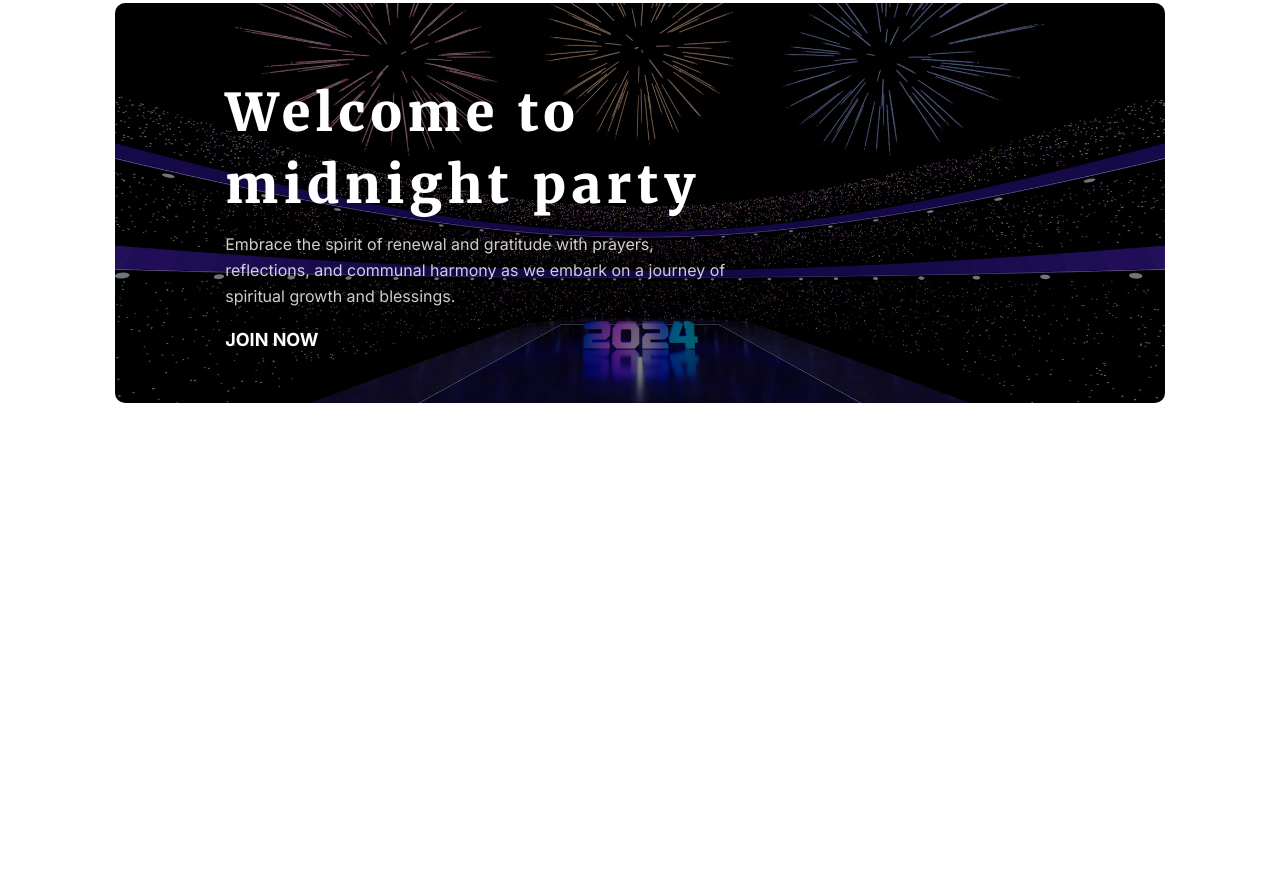
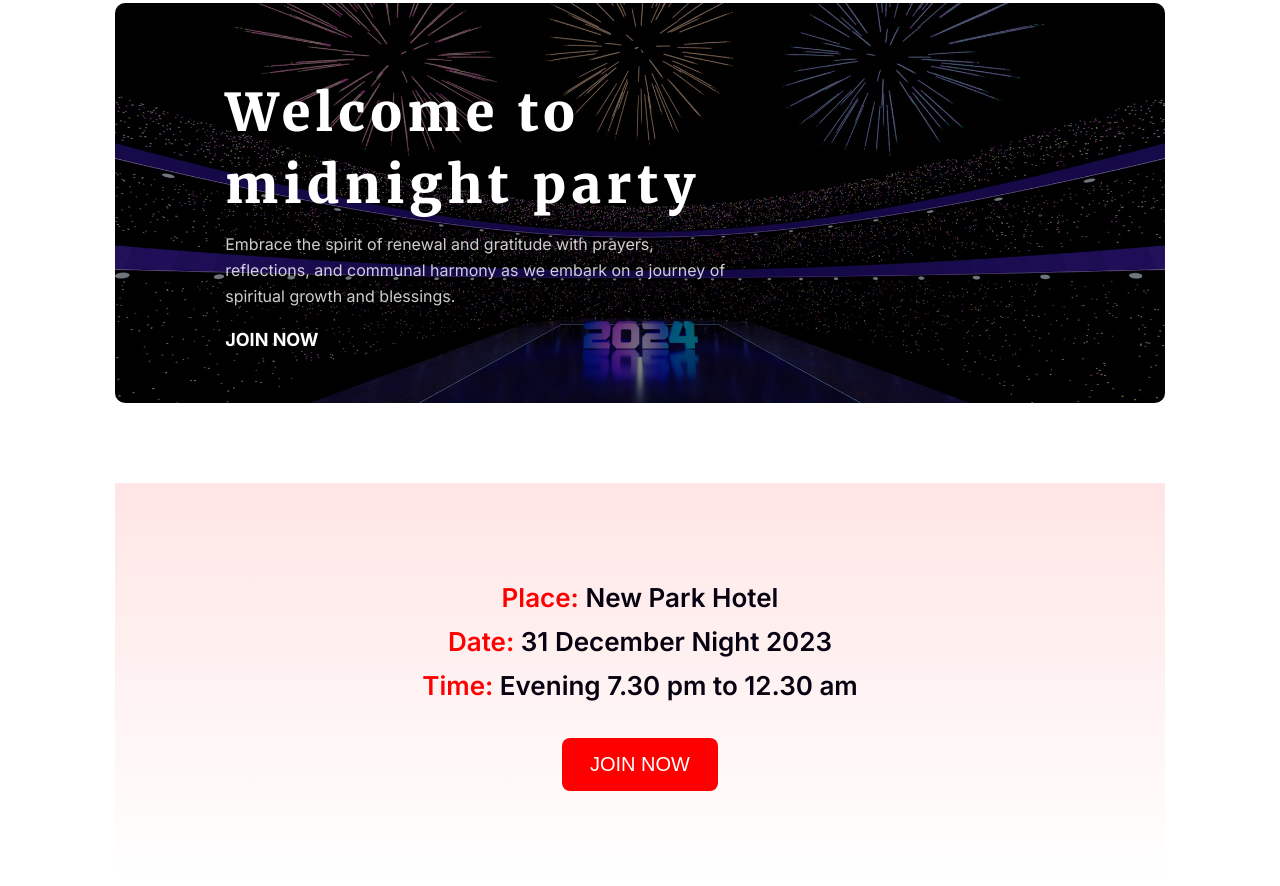
Before and after one commit to developernure/assignment-one, a plain HTML site: page index.html in a window 1280 px wide. Shown: the part 1470-2356 px from the top of the page. Before the commit the page ends 1893 px from the top, so only its background shows below. Drawn offline with Linux system fonts and the light colour scheme.

Commit message:
information section added

```diff
--- a/index.html
+++ b/index.html
@@ -57,6 +57,15 @@
           </div>
         </div>
       </section>
+      <!-- information section starts here -->
+      <section id="information">
+        <div class="container information-content">
+          <p><span class="information-title">Place:</span> New Park Hotel</p>
+          <p><span class="information-title">Date:</span> 31 December Night 2023</p>
+          <p><span class="information-title">Time:</span> Evening 7.30 pm to 12.30 am</p>
+          <button class="join-now-btn">JOIN NOW</button>
+        </div>
+      </section>
     </main>
     <!-- footer section starts here -->
     <footer></footer>
--- a/styles/style.css
+++ b/styles/style.css
@@ -12,7 +12,7 @@ p {
   line-height: 26px;
 }
 button {
-  background: #e55473;
+  background: #f00;
   border-radius: 8px;
   color: #fff;
   border: none;
@@ -67,7 +67,7 @@ button:hover {
   line-height: 77px;
 }
 /* Offer Section Styles starts here */
-#offer{
+#offer {
   margin-bottom: 200px;
 }
 .offer-main {
@@ -97,22 +97,24 @@ button:hover {
   font-weight: 700;
   margin-bottom: 38px;
 }
-.offer-main .offer-img{
+.offer-main .offer-img {
   height: 410px;
 }
-.offer-main .offer-img img{
+.offer-main .offer-img img {
   width: 100%;
 }
-.welcome-container{
+
+/* welcome style starts here */
+.welcome-container {
   background-image: linear-gradient(rgba(0, 0, 0, 0.5), rgba(0, 0, 0, 0.5)),
     url("../images/new-year-met.jpg");
-    background-position: center;
+  background-position: center;
   background-repeat: no-repeat;
   background-size: cover;
   border-radius: 10px;
   height: 400px;
 }
-.welcome-text{
+.welcome-text {
   display: flex;
   flex-direction: column;
   justify-content: center;
@@ -120,7 +122,7 @@ button:hover {
   height: 420px;
   margin-left: 110px;
 }
-.welcome-text h2{
+.welcome-text h2 {
   color: #fff;
   font-family: Merriweather;
   font-size: 52px;
@@ -129,16 +131,48 @@ button:hover {
   letter-spacing: 5.5px;
   margin-bottom: 10px;
 }
-.welcome-text p{
-  color: rgba(255, 255, 255, 0.80);
-  font-family: 'inter',sans-serif;
+.welcome-text p {
+  color: rgba(255, 255, 255, 0.8);
+  font-family: "inter", sans-serif;
   font-size: 16px;
   font-weight: 400;
   margin-bottom: 20px;
 }
-.welcome-text h4{
-color: #FFF;
-font-family: Inter;
-font-size: 18px;
-font-weight: 700;
+.welcome-text h4 {
+  color: #fff;
+  font-family: Inter;
+  font-size: 18px;
+  font-weight: 700;
 }
+
+/* information styles starts here */
+#information {
+  margin: 80px 0;
+}
+.information-content {
+  background: linear-gradient(
+    180deg,
+    rgba(255, 0, 0, 0.1) 0%,
+    rgba(255, 0, 0, 0) 100%
+  );
+  height: 380px;
+  display: flex;
+  flex-direction: column;
+  justify-content: center;
+  align-items: center;
+  height: 400px;
+  margin: 20px auto;
+}
+.information-content .information-title {
+  color: #f00;
+}
+.information-content p {
+  color: #070211;
+  font-family: Inter;
+  font-size: 26px;
+  font-weight: 600;
+  line-height: 44px;
+}
+.information-content .join-now-btn{
+  margin-top: 30px;
+}
```
